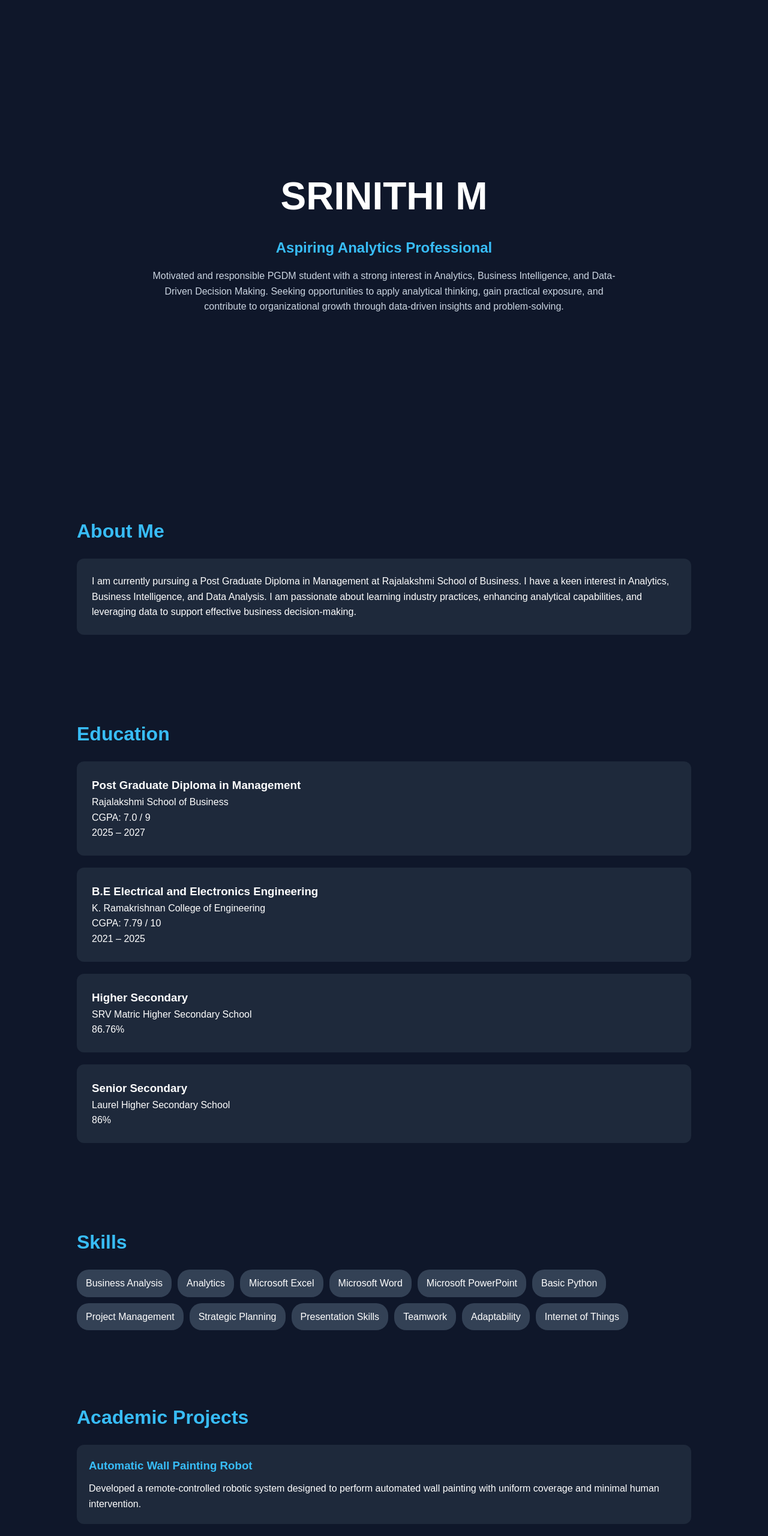
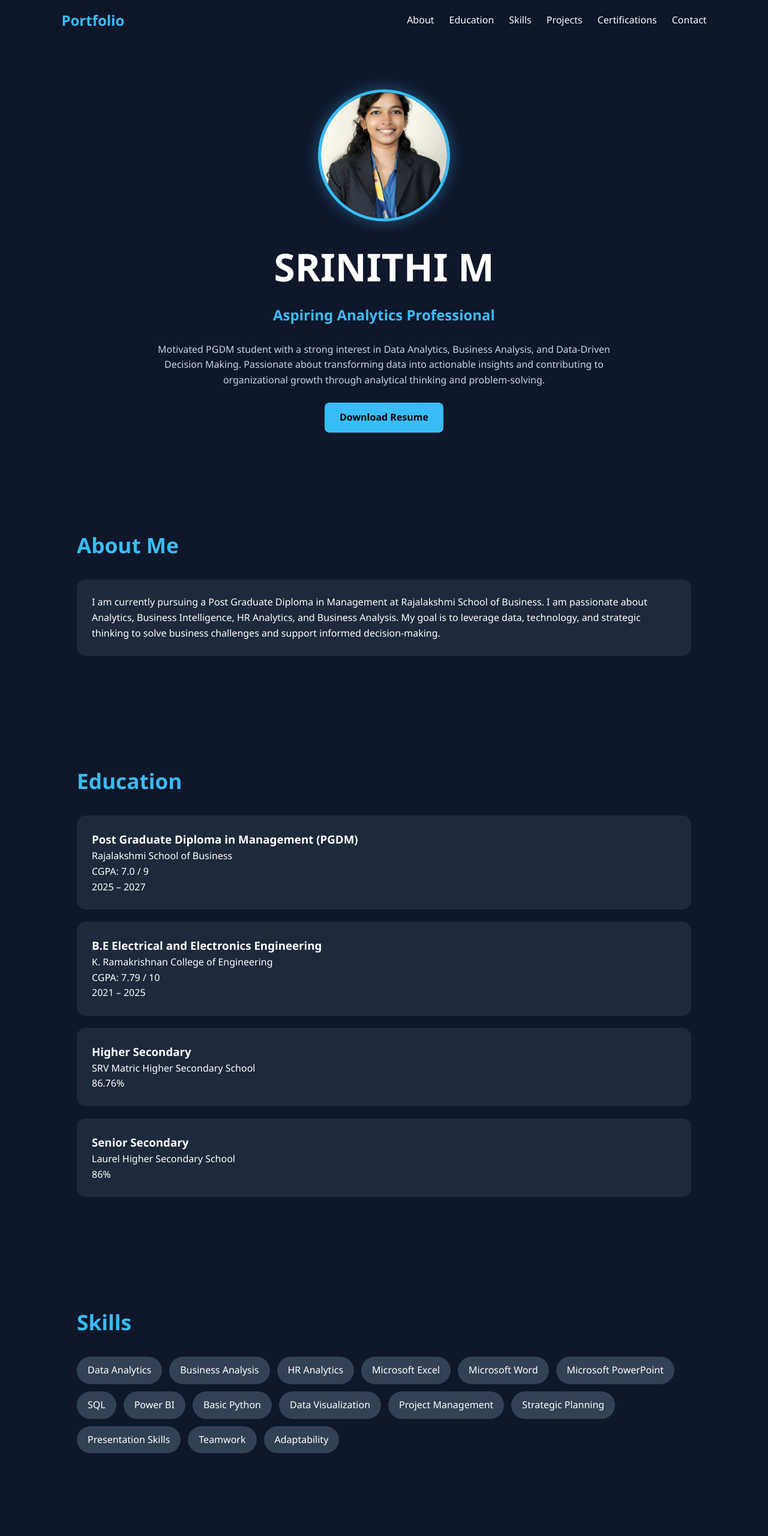
Before and after one commit to MSRINITHI/SrinithiM.github.io, a plain HTML site: page index.html in a window 1280 px wide. Shown: the top 2560 px of the page at 60% size. Drawn offline with Linux system fonts and the light colour scheme.

Commit message:
Update index.html

```diff
--- a/index.html
+++ b/index.html
@@ -10,73 +10,147 @@
     margin:0;
     padding:0;
     box-sizing:border-box;
-    font-family:Arial, sans-serif;
+    font-family:'Segoe UI',sans-serif;
+}
+
+html{
+    scroll-behavior:smooth;
 }
 
 body{
     background:#0f172a;
-    color:#ffffff;
+    color:white;
     line-height:1.6;
 }
 
-header{
+nav{
+    position:fixed;
+    top:0;
+    width:100%;
+    background:rgba(15,23,42,0.95);
+    backdrop-filter:blur(10px);
+    display:flex;
+    justify-content:space-between;
+    align-items:center;
+    padding:15px 8%;
+    z-index:1000;
+}
+
+nav h2{
+    color:#38bdf8;
+}
+
+nav ul{
+    display:flex;
+    list-style:none;
+    gap:25px;
+}
+
+nav a{
+    color:white;
+    text-decoration:none;
+    transition:0.3s;
+}
+
+nav a:hover{
+    color:#38bdf8;
+}
+
+.hero{
     min-height:100vh;
     display:flex;
     flex-direction:column;
     justify-content:center;
     align-items:center;
     text-align:center;
-    padding:20px;
+    padding:120px 20px 50px;
 }
 
-header h1{
+.profile-image{
+    width:220px;
+    height:220px;
+    border-radius:50%;
+    object-fit:cover;
+    border:5px solid #38bdf8;
+    margin-bottom:25px;
+    box-shadow:0 0 25px rgba(56,189,248,0.4);
+}
+
+.hero h1{
     font-size:4rem;
 }
 
-header h2{
+.hero h2{
     color:#38bdf8;
-    margin:15px 0;
+    margin:10px 0;
 }
 
-header p{
+.hero p{
     max-width:800px;
     color:#cbd5e1;
+    margin-top:15px;
+}
+
+.btn{
+    display:inline-block;
+    margin-top:25px;
+    padding:12px 25px;
+    background:#38bdf8;
+    color:black;
+    text-decoration:none;
+    border-radius:8px;
+    font-weight:bold;
+    transition:0.3s;
+}
+
+.btn:hover{
+    transform:translateY(-3px);
 }
 
 section{
-    padding:60px 10%;
+    padding:80px 10%;
 }
 
 .section-title{
     color:#38bdf8;
-    margin-bottom:20px;
-    font-size:2rem;
+    margin-bottom:30px;
+    font-size:2.2rem;
 }
 
 .card{
     background:#1e293b;
     padding:25px;
-    border-radius:12px;
+    border-radius:15px;
     margin-bottom:20px;
 }
 
 .skills{
     display:flex;
     flex-wrap:wrap;
-    gap:10px;
+    gap:12px;
 }
 
 .skill{
     background:#334155;
-    padding:10px 15px;
-    border-radius:20px;
+    padding:10px 18px;
+    border-radius:25px;
+}
+
+.projects{
+    display:grid;
+    grid-template-columns:repeat(auto-fit,minmax(280px,1fr));
+    gap:20px;
 }
 
 .project{
     background:#1e293b;
     padding:20px;
-    border-radius:12px;
-    margin-bottom:20px;
+    border-radius:15px;
+    transition:0.3s;
+}
+
+.project:hover{
+    transform:translateY(-5px);
 }
 
 .project h3{
@@ -89,54 +163,103 @@ ul{
 }
 
 footer{
+    background:#020617;
     text-align:center;
-    padding:20px;
-    background:#020617;
-    margin-top:30px;
+    padding:25px;
+}
+
+.contact p{
+    margin-bottom:10px;
 }
 
 a{
     color:#38bdf8;
-    text-decoration:none;
+}
+
+@media(max-width:768px){
+
+    nav{
+        flex-direction:column;
+        gap:10px;
+    }
+
+    nav ul{
+        flex-wrap:wrap;
+        justify-content:center;
+    }
+
+    .hero h1{
+        font-size:2.5rem;
+    }
+
+    .profile-image{
+        width:180px;
+        height:180px;
+    }
 }
 </style>
-
 </head>
 
 <body>
 
-<header>
+<nav>
+    <h2>Portfolio</h2>
+
+    <ul>
+        <li><a href="#about">About</a></li>
+        <li><a href="#education">Education</a></li>
+        <li><a href="#skills">Skills</a></li>
+        <li><a href="#projects">Projects</a></li>
+        <li><a href="#certifications">Certifications</a></li>
+        <li><a href="#contact">Contact</a></li>
+    </ul>
+</nav>
+
+<section class="hero">
+
+    <img src="Srinithi.jpeg" alt="Srinithi M" class="profile-image">
 
     <h1>SRINITHI M</h1>
 
     <h2>Aspiring Analytics Professional</h2>
 
     <p>
-Motivated and responsible PGDM student with a strong interest in Analytics, Business Intelligence, and Data-Driven Decision Making. Seeking opportunities to apply analytical thinking, gain practical exposure, and contribute to organizational growth through data-driven insights and problem-solving.
+        Motivated PGDM student with a strong interest in Data Analytics,
+        Business Analysis, and Data-Driven Decision Making. Passionate about
+        transforming data into actionable insights and contributing to
+        organizational growth through analytical thinking and problem-solving.
     </p>
 
-</header>
+    <a href="Srinithi Resume.pdf" target="_blank" class="btn">
+        Download Resume
+    </a>
 
-<section>
+</section>
+
+<section id="about">
 
     <h2 class="section-title">About Me</h2>
 
     <div class="card">
 
         <p>
-I am currently pursuing a Post Graduate Diploma in Management at Rajalakshmi School of Business. I have a keen interest in Analytics, Business Intelligence, and Data Analysis. I am passionate about learning industry practices, enhancing analytical capabilities, and leveraging data to support effective business decision-making.
+            I am currently pursuing a Post Graduate Diploma in Management at
+            Rajalakshmi School of Business. I am passionate about Analytics,
+            Business Intelligence, HR Analytics, and Business Analysis.
+            My goal is to leverage data, technology, and strategic thinking
+            to solve business challenges and support informed decision-making.
         </p>
 
     </div>
 
 </section>
 
-<section>
+<section id="education">
 
     <h2 class="section-title">Education</h2>
 
     <div class="card">
-<h3>Post Graduate Diploma in Management</h3>
+        <h3>Post Graduate Diploma in Management (PGDM)</h3>
         <p>Rajalakshmi School of Business</p>
         <p>CGPA: 7.0 / 9</p>
         <p>2025 – 2027</p>
@@ -163,93 +286,113 @@ I am currently pursuing a Post Graduate Diploma in Management at Rajalakshmi Sch
 
 </section>
 
-<section>
+<section id="skills">
 
     <h2 class="section-title">Skills</h2>
 
     <div class="skills">
 
+        <div class="skill">Data Analytics</div>
         <div class="skill">Business Analysis</div>
-<div class="skill">Analytics</div>
+        <div class="skill">HR Analytics</div>
         <div class="skill">Microsoft Excel</div>
         <div class="skill">Microsoft Word</div>
         <div class="skill">Microsoft PowerPoint</div>
+        <div class="skill">SQL</div>
+        <div class="skill">Power BI</div>
         <div class="skill">Basic Python</div>
+        <div class="skill">Data Visualization</div>
         <div class="skill">Project Management</div>
         <div class="skill">Strategic Planning</div>
         <div class="skill">Presentation Skills</div>
         <div class="skill">Teamwork</div>
         <div class="skill">Adaptability</div>
-<div class="skill">Internet of Things</div>
 
     </div>
 
 </section>
 
-<section>
+<section id="projects">
 
     <h2 class="section-title">Academic Projects</h2>
 
+    <div class="projects">
+
         <div class="project">
-
             <h3>Automatic Wall Painting Robot</h3>
-
             <p>
-Developed a remote-controlled robotic system designed to perform automated wall painting with uniform coverage and minimal human intervention.
+                Developed a remote-controlled robotic system designed to
+                perform automated wall painting with uniform coverage and
+                minimal human intervention.
             </p>
-
         </div>
 
         <div class="project">
-
             <h3>Automatic Opening Garage Door System</h3>
-
             <p>
-Designed an IoT-based garage door system that enables hands-free and sensor-based automatic operation.
+                Designed an IoT-based garage door system that enables
+                hands-free and sensor-based automatic operation.
             </p>
-
         </div>
 
         <div class="project">
-
-<h3>ECOGUARD – Smart Detector for Harmful Chemicals in Beverages and Vegetables</h3>
-
+            <h3>ECOGUARD – Smart Detector for Harmful Chemicals</h3>
             <p>
-Developed an IoT-based detection system capable of identifying harmful chemicals in food items and providing real-time alerts.
+                Developed an IoT-based detection system capable of identifying
+                harmful chemicals in beverages and vegetables while providing
+                real-time alerts.
             </p>
+        </div>
 
     </div>
 
 </section>
 
-<section>
+<section id="certifications">
 
     <h2 class="section-title">Certifications</h2>
 
     <div class="card">
 
+        <h3>Analytics & Business</h3>
+        <ul>
+            <li>Data Analytics Essentials</li>
+            <li>Introduction to Business Analysis Using Spreadsheets: Basics</li>
+            <li>Design Thinking</li>
+        </ul>
+
+        <br>
+
+        <h3>Technology</h3>
         <ul>
             <li>Google Cloud Career Readiness – Associate Cloud Engineer Track</li>
             <li>Salesforce Administrator Virtual Internship</li>
+            <li>Internet of Things</li>
+        </ul>
+
+        <br>
+
+        <h3>Professional Development</h3>
+        <ul>
             <li>Introduction on Intellectual Property to Engineers and Technologists (NPTEL)</li>
-<li>Internet of Things</li>
         </ul>
 
     </div>
 
 </section>
 
-<section>
+<section id="contact">
 
     <h2 class="section-title">Contact</h2>
 
-<div class="card">
+    <div class="card contact">
 
         <p><strong>Email:</strong> ftpgdm25050.srinithi.m@rsb.edu.in</p>
 
         <p><strong>Phone:</strong> +91 8838397429</p>
 
-<p><strong>LinkedIn:</strong>
+        <p>
+            <strong>LinkedIn:</strong>
             <a href="https://www.linkedin.com/in/srinithi-m-85393b251" target="_blank">
                 linkedin.com/in/srinithi-m-85393b251
             </a>
```
Lines whose indentation alone changed are shown as unchanged.
